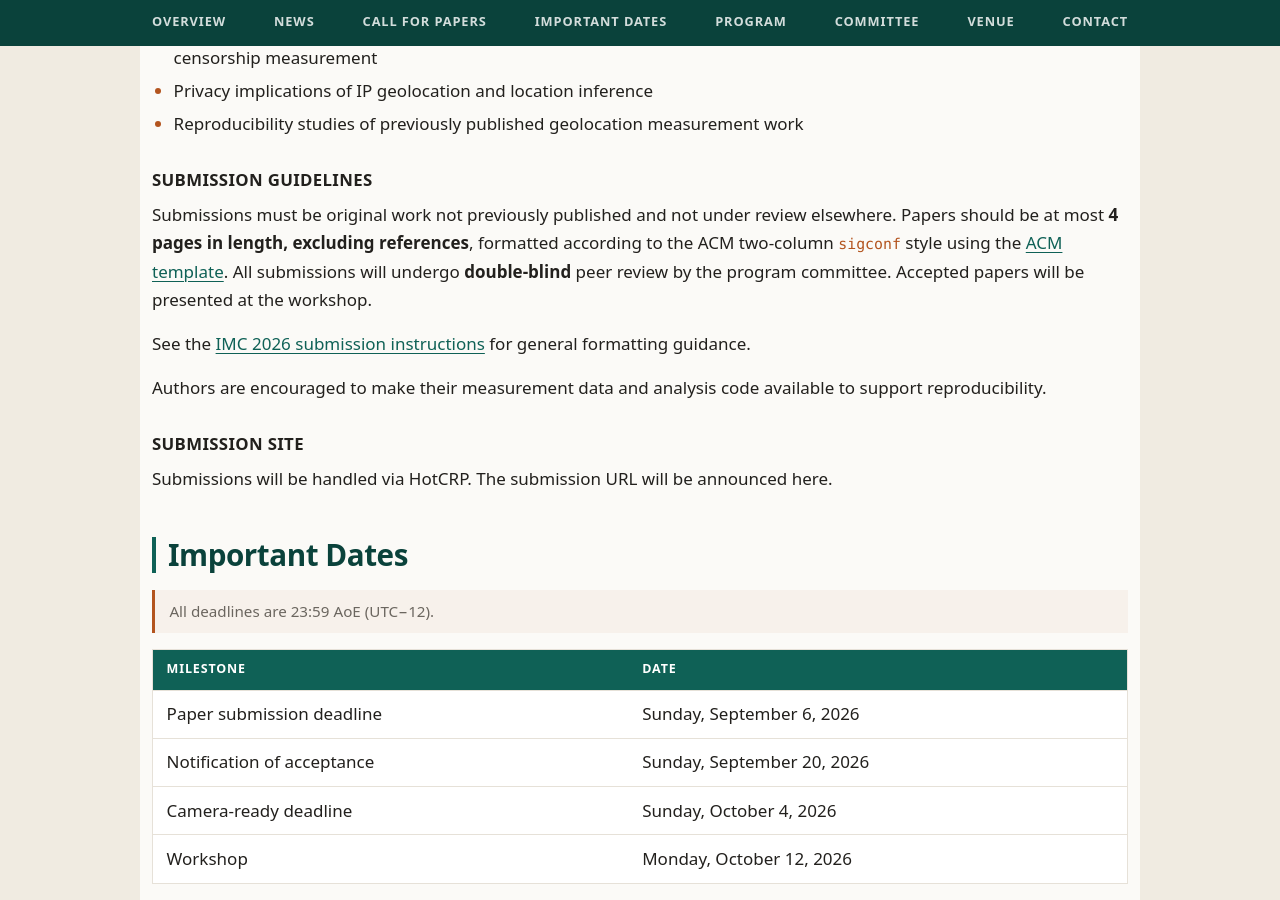
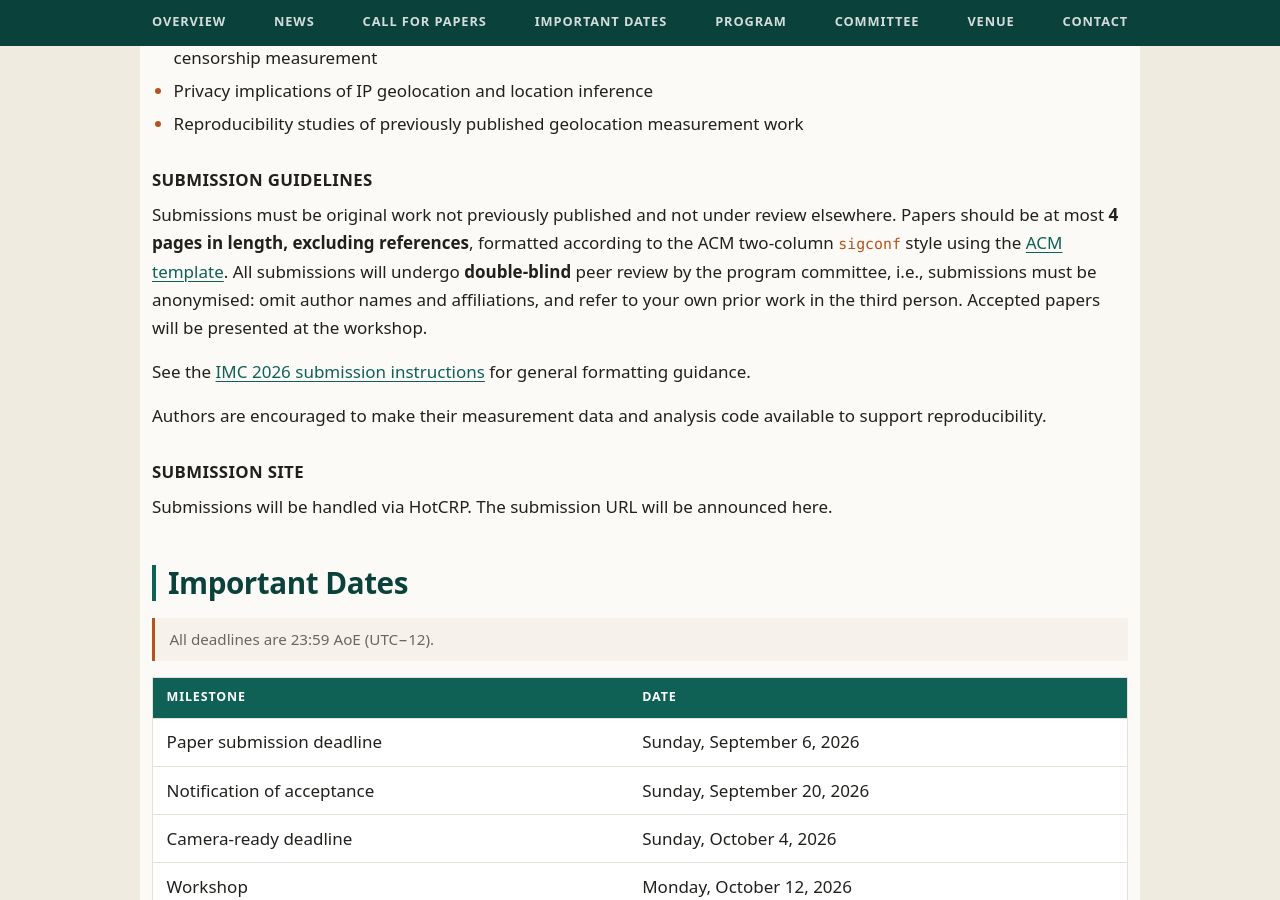
Before and after one commit to newgeo-workshop/newgeo-workshop.github.io, a Jekyll site: the page built from index.md, in a window 1280 px wide and 900 px high, scrolled down 1603 px. Built offline with Jekyll 4.4.1, drawn with Linux system fonts in a browser that asks for light colours; our own code applies the rules of GitHub Pages for plain Markdown files.

Commit message:
be explicit about double blind submissions

```diff
--- a/index.md
+++ b/index.md
@@ -79,8 +79,8 @@ Submissions must be original work not previously published and not under review
 Papers should be at most **4 pages in length, excluding references**, formatted according to
 the ACM two-column `sigconf` style using the [ACM
 template](https://www.acm.org/publications/proceedings-template). All
-submissions will undergo **double-blind** peer review by the program committee. Accepted
-papers will be presented at the workshop.
+submissions will undergo **double-blind** peer review by the program committee, i.e., submissions must be anonymised: omit author names and affiliations, and refer to your own prior work in the third person.
+Accepted papers will be presented at the workshop.
 
 See the [IMC 2026 submission
 instructions](https://conferences.sigcomm.org/imc/2026/submission-instructions/) for general
```
